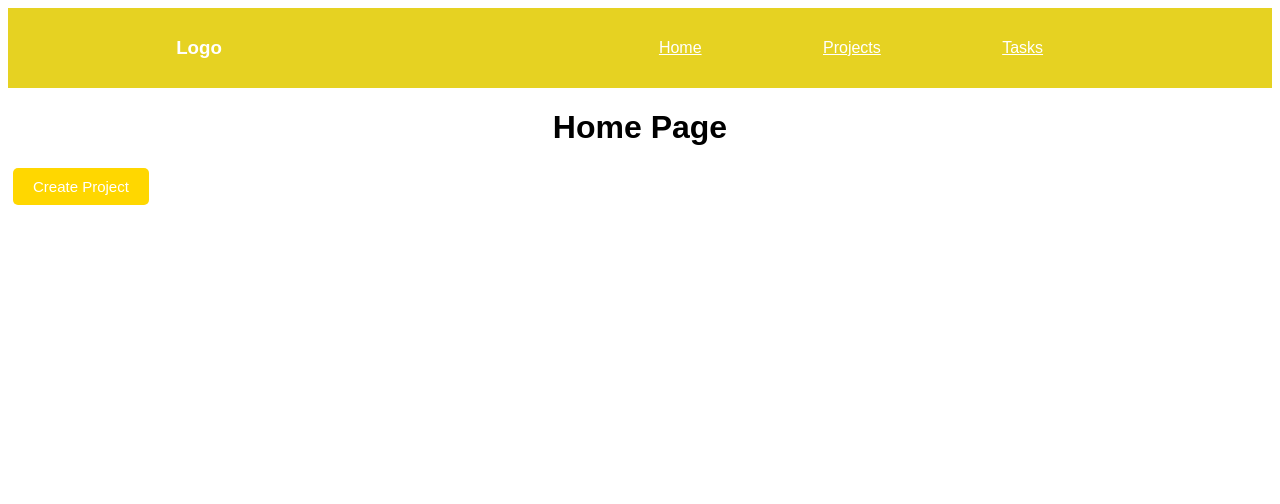
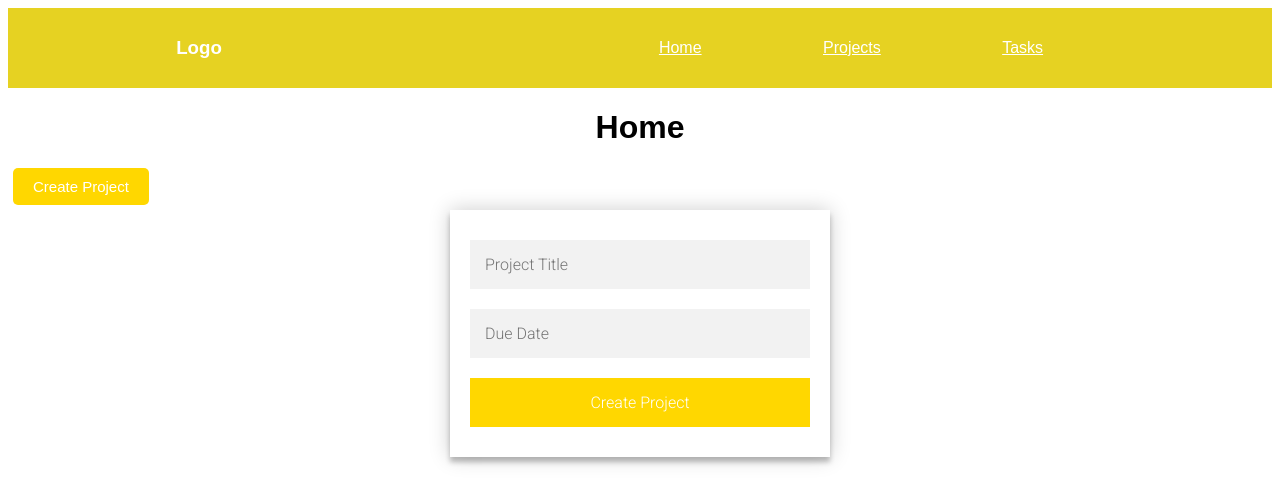
Before and after one commit to Paink64/TASCK, a React (Create React App) app: page / in a window 1280 px wide. Both pictures are taken after a click on the button "Create Project". Shown: the top 504 px of the page. Built offline with nearby package versions, Linux system fonts and the light colour scheme.

Commit message:
Updated Create Project Button
Create project button toggles when clicked, displaying the create project form.
Next Task: Put the project into an array array when submitted to display on project page

```diff
--- a/src/App.js
+++ b/src/App.js
@@ -1,23 +1,34 @@
 import './index.css';
+import { useState } from 'react'
 import Home from './pages/Home';
 import Nav from './pages/Nav';
 import Tasks from './pages/Tasks';
 import Projects_Page from './pages/Projects_Page';
-import {BrowserRouter as Router, Switch, Route} from 'react-router-dom';
-
+import { BrowserRouter as Router, Switch, Route } from 'react-router-dom';
+import { ProjectContext } from './Contexts/ProjectContext';
 
 const App = () => {
+  const [projectData, setProjects] = useState([
+    {
+      id: 1,
+      title: 'Software Engineering Project',
+      due: 'October 26th, 2021',
+    },
+
+  ])
 
 
   return (
     <Router>
       <div className="App">
         <Nav />
-        <Switch>
-          <Route path="/" exact   component={Home} />
-          <Route path="/projects" component={Projects_Page}/>
-          <Route path="/tasks"    component={Tasks}/>
-       </Switch>
+        <ProjectContext.Provider value={{ projectData, setProjects }}>
+          <Switch>
+            <Route path="/" exact component={Home} />
+            <Route path="/projects" component={Projects_Page} />
+            <Route path="/tasks" component={Tasks} />
+          </Switch>
+        </ProjectContext.Provider>
       </div>
     </Router>
   );
--- /dev/null
+++ b/src/Contexts/ProjectContext.js
@@ -0,0 +1,3 @@
+import { createContext } from "react";
+
+export const ProjectContext = createContext({});
--- /dev/null
+++ b/src/components/Form.js
@@ -0,0 +1,64 @@
+import {useState} from 'react'
+const Form = () => {
+    const [values, setValues] = useState({
+        title: "",
+        due: "",
+    });
+
+    const [submitted, setSubmitted] = useState(false);
+
+    const handleTitle = (event) => {
+        setValues({ ...values, title: event.target.value })
+    }
+
+    const [valid, setValid] = useState(false);
+
+    const handleDue = (event) => {
+        setValues({ ...values, due: event.target.value })
+    }
+
+    const handleSubmit = (event) => {
+        event.preventDefault();
+        if (values.title && values.due) {
+            setValid(true);
+        }
+        setSubmitted(true);
+    }
+
+    return (
+        <div className="form-container">
+            <form className="register-form" onSubmit = {handleSubmit}>
+
+                {submitted && valid ? <div className="success-message">
+                    Your Project Was Created</div> : null  }
+                <input
+                onChange = {handleTitle}
+                value={values.title}
+                    id="project-title"
+                    className="form-field"
+                    type="text"
+                    placeholder="Project Title"
+                    name="title"/>
+                    {submitted && !values.title ? <span>Please Enter a Project Name </span> : null }
+
+                <input
+                onChange = {handleDue}
+                value={values.due}
+                    id="due-date"
+                    className="form-field"
+                    type="text"
+                    placeholder="Due Date"
+                    name="due" />
+                    {submitted && !values.due ? <span>Please Enter a Due Date </span>: null}
+
+
+                <button className="form-field" type="submit">
+                    Create Project
+                </button>
+            </form>
+        </div>
+    );
+
+    }
+
+export default Form
--- a/src/components/Projects.js
+++ b/src/components/Projects.js
@@ -1,16 +1,14 @@
-const projectData = [
-{
-    id:     1,
-    title:  'Software Engineering Project',
-    due:    'October 26th, 2021',
-},
+import { useState, useContext } from 'react'
+import { ProjectContext } from '../Contexts/ProjectContext'
 
-]
 
 const Projects = () => {
+
+    const { projectData } = useContext(ProjectContext);
+
     return (
         <>
-            {projectData.map((project) =>(<h3>{project.title}</h3>)) }
+            {projectData.map((project) => (<h3 key={project.id}>{project.title}</h3>))}
         </>
 
     )
--- a/src/index.css
+++ b/src/index.css
@@ -1,4 +1,69 @@
+/* For Forms */
+      @import url(https://fonts.googleapis.com/css?family=Roboto:300);
 
+      form-body {
+        background: #76b852;
+        display: flex;
+        min-height: 100vh;
+        justify-content: center;
+        align-items: center;
+      }
+
+      .form-container {
+        width: 360px;
+        background-color: white;
+        margin: auto;
+        box-shadow: 0 0 20px 0 rgba(0, 0, 0, 0.2), 0 5px 5px 0 rgba(0, 0, 0, 0.24);
+        padding: 10px;
+      }
+
+      .register-form {
+        display: flex;
+        flex-direction: column;
+        justify-content: space-evenly;
+        padding: 10px;
+      }
+
+      .success-message {
+        font-family: "Roboto", sans-serif;
+        background-color: #3f89f8;
+        padding: 15px;
+        color: white;
+      }
+
+      .form-field {
+        margin: 10px 0 10px 0;
+        padding: 15px;
+        font-size: 16px;
+        border: 0;
+        font-family: "Roboto", sans-serif;
+      }
+
+      span {
+        font-family: "Roboto", sans-serif;
+        font-size: 14px;
+        color: red;
+        margin-bottom: 15px;
+      }
+
+      input {
+        background: #f2f2f2;
+      }
+
+      .error {
+        border-style: solid;
+        border: 2px solid #ffa4a4;
+      }
+
+      button {
+        background: gold;
+        color: white;
+        cursor: pointer;
+      }
+
+      button:disabled {
+        cursor: default;
+      }
 
 body {
   font-family: 'Poppins', sans-serif;
--- a/src/pages/Home.js
+++ b/src/pages/Home.js
@@ -1,15 +1,23 @@
 import Button from "../components/Button";
+import Form from "../components/Form";
+import { useState } from 'react'
 
-const  Home = () =>  {
-    const onClick = () =>{
+const Home = () => {
+  const [toggleButton, setToggle] = useState(false);
+
+  const onClick = () => {
     console.log('Click')
+    setToggle(toggleButton => !toggleButton)
   }
+
+
   return (
     <div className="Home">
-       <h1>Home Page</h1>
+      <h1>Home</h1>
       <Button color='gold' text='Create Project'
         onClick={onClick}
       />
+      {toggleButton ? <Form /> : null}
 
     </div>
   );
--- a/src/pages/Projects_Page.js
+++ b/src/pages/Projects_Page.js
@@ -3,7 +3,7 @@ import Projects from '../components/Projects'
 const Projects_Page =() => {
   return (
     <div >
-     <h1>Projects Page</h1>
+     <h1>My Projects</h1>
           <div className='container'>
             <Projects />
           </div>
--- a/src/pages/Tasks.js
+++ b/src/pages/Tasks.js
@@ -4,7 +4,7 @@ function Tasks() {
 
     return (
       <div className="Tasks">
-       <h1>Tasks Page</h1>
+       <h1>My Tasks</h1>
 
       </div>
     );
```
Lines whose indentation alone changed are shown as unchanged.
